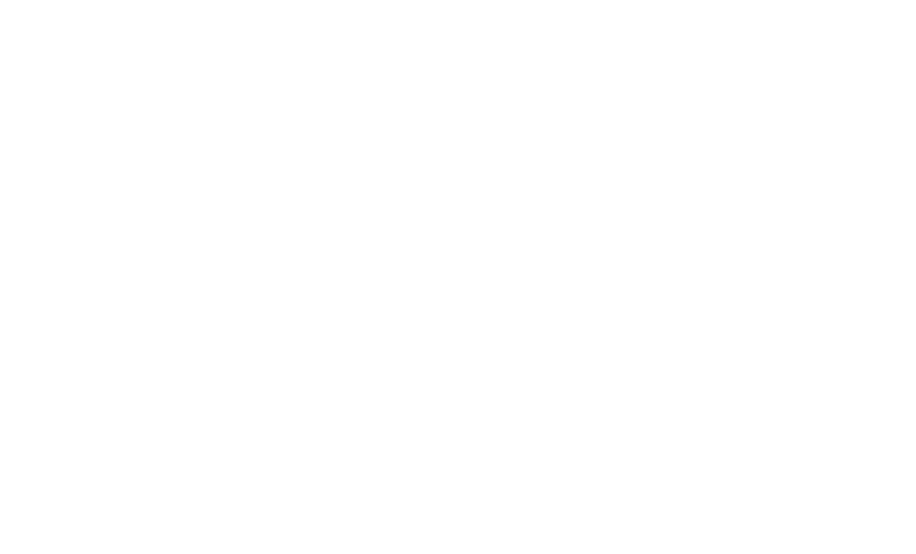
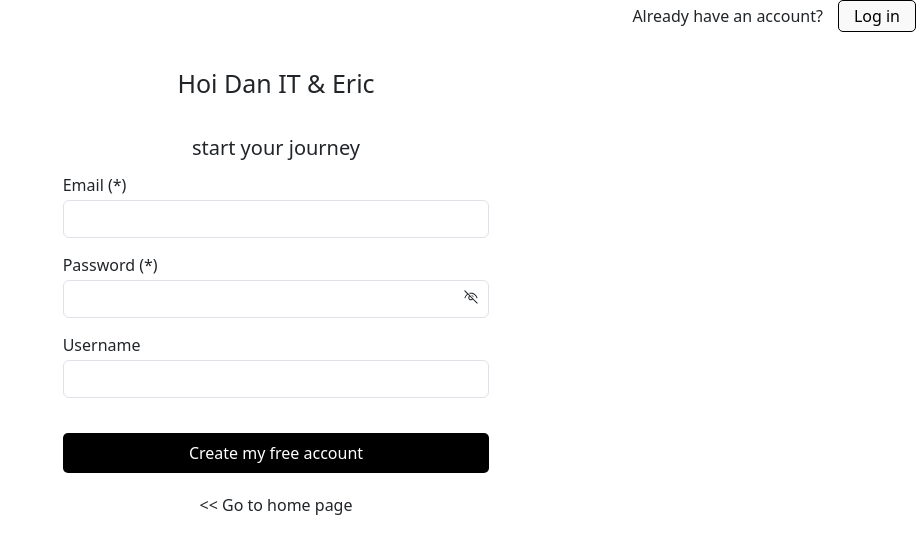
Before and after one commit to dqphuc/Hoc-react, a React (Create React App) app: page /register in a window 1280 px wide. Before the commit this address had no page. Shown: the top 554 px of the page, without its empty margins (364-1280 px from the left). Built offline with nearby package versions, Linux system fonts and the light colour scheme.

Commit message:
video 72

```diff
--- a/src/Layout.js
+++ b/src/Layout.js
@@ -8,6 +8,7 @@
 import Login from "./components/Auth/Login";
 import { ToastContainer } from "react-toastify";
 import "react-toastify/dist/ReactToastify.css";
+import Register from "./components/Auth/Register";
 
 const Layout = (props) => {
   return (
@@ -24,6 +25,7 @@
         </Route>
 
         <Route path="/login" element={<Login />} />
+        <Route path="/register" element={<Register />} />
       </Routes>
       <ToastContainer
         position="top-right"
--- a/src/components/Auth/Login.js
+++ b/src/components/Auth/Login.js
@@ -1,74 +1,89 @@
 import { useState } from "react";
 import { useNavigate } from "react-router-dom";
-import {postLogin} from "../../services/apiService"
+import { postLogin } from "../../services/apiService";
 import { toast } from "react-toastify";
-import "./Login.scss"
+import "./Login.scss";
 
 const Login = (props) => {
-    const [email, setEmail] = useState('');
-    const [password, setPassword] = useState('');
+  const [email, setEmail] = useState("");
+  const [password, setPassword] = useState("");
   const navigate = useNavigate();
+
+  const validateEmail = (email) => {
+    return String(email)
+      .toLowerCase()
+      .match(
+        /^(([^<>()[\]\\.,;:\s@"]+(\.[^<>()[\]\\.,;:\s@"]+)*)|(".+"))@((\[[0-9]{1,3}\.[0-9]{1,3}\.[0-9]{1,3}\.[0-9]{1,3}\])|(([a-zA-Z\-0-9]+\.)+[a-zA-Z]{2,}))$/
+      );
+  };
+
   const handleLogin = async () => {
-      let data = await postLogin (email, password);
-      if (data &&data.EC === 0){
+    const isValidEmail = validateEmail(email);
+    if (!isValidEmail) {
+      toast.error("Invalid emai");
+      return;
+    }
+
+    if (!password) {
+      toast.error("Invalid password");
+      return;
+    }
+
+    let data = await postLogin(email, password);
+    if (data && data.EC === 0) {
       toast.success(data.EM);
-        navigate('/')
+      navigate("/");
     }
-      if (data && +data.EC !==0){
+    if (data && +data.EC !== 0) {
       toast.error(data.EM);
     }
-    }
-    return(
+  };
+  return (
     <div className="login-container">
       <div className="header">
-            <span>
-                Don't have an account yet?
-            </span>
-            <button>Sign up</button>
+        <span>Don't have an account yet?</span>
+        <button onClick={() => navigate("/register")}>Sign up</button>
       </div>
-        <div className="title col-4 mx-auto">
-            Hoi Dan IT
-        </div>
-        <div className="welcome col-4 mx-auto">
-            Hello, who's this?
-        </div>
+      <div className="title col-4 mx-auto">Hoi Dan IT &amp; Eric</div>
+      <div className="welcome col-4 mx-auto">Hello, who's this?</div>
       <div className="content-form col-4 mx-auto">
         <div className="form-group">
           <lable>Email</lable>
           <input
-                type={'email'}
+            type={"email"}
             className="form-control"
             value={email}
-                onChange={(event)=> setEmail(event.target.value)}
+            onChange={(event) => setEmail(event.target.value)}
           />
         </div>
 
         <div className="form-group">
           <lable>Password</lable>
           <input
-                type={'password'}
+            type={"password"}
             className="form-control"
             value={password}
-                onChange={(event)=> setPassword(event.target.value)}
+            onChange={(event) => setPassword(event.target.value)}
           />
         </div>
-            <span className="forgot-password">
-                Forgot password
-            </span>
+        <span className="forgot-password">Forgot password</span>
         <div>
-                <button className="btn-submit"
-                onClick={()=> handleLogin()}
-                >Login to Hoi Dan IT</button>
+          <button className="btn-submit" onClick={() => handleLogin()}>
+            Login to Hoi Dan IT
+          </button>
         </div>
         <div className="text-center">
-                <span className="back" onClick={()=>{navigate('/')}} >
+          <span
+            className="back"
+            onClick={() => {
+              navigate("/");
+            }}
+          >
             &#60;&#60; Go to home page
           </span>
-
-            </div>
-
         </div>
       </div>
-    )
-}
+    </div>
+  );
+};
 export default Login;
--- /dev/null
+++ b/src/components/Auth/Register.js
@@ -0,0 +1,121 @@
+import { useState } from "react";
+import { useNavigate } from "react-router-dom";
+import {postRegister} from '../../services/apiService'
+import './Register.scss';
+import { toast } from "react-toastify";
+import {VscEye, VscEyeClosed} from "react-icons/vsc";
+
+
+
+const Register =(props) =>{
+    const [email, setEmail] = useState('');
+    const [password, setPassword] = useState('');
+    const [username, setUsername] = useState('');
+    const [isShowPassword, setIsShowPassword] = useState(false);
+
+    const navigate = useNavigate();
+
+
+    const validateEmail = (email) => {
+        return String(email)
+          .toLowerCase()
+          .match(
+            /^(([^<>()[\]\\.,;:\s@"]+(\.[^<>()[\]\\.,;:\s@"]+)*)|(".+"))@((\[[0-9]{1,3}\.[0-9]{1,3}\.[0-9]{1,3}\.[0-9]{1,3}\])|(([a-zA-Z\-0-9]+\.)+[a-zA-Z]{2,}))$/
+          );
+      };
+
+
+    const handleRegister = async () => {
+    const isValidEmail = validateEmail(email);
+    if (!isValidEmail) {
+      toast.error("Invalid emai");
+      return;
+    }
+
+    if (!password) {
+      toast.error("Invalid password");
+      return;
+    }
+
+    let data = await postRegister(email, password, username);
+    if (data && data.EC === 0) {
+      toast.success(data.EM);
+      navigate("/login");
+    }
+    if (data && +data.EC !== 0) {
+      toast.error(data.EM);
+    }
+
+}
+
+  return (
+    <div className="register-container">
+      <div className="header">
+        <span>Already have an account?</span>
+        <button onClick={() => navigate("/login")}>Log in</button>
+      </div>
+      <div className="title col-4 mx-auto">Hoi Dan IT &amp; Eric</div>
+      <div className="welcome col-4 mx-auto">start your journey</div>
+      <div className="content-form col-4 mx-auto">
+        <div className="form-group">
+          <lable>Email (*)</lable>
+          <input
+            type={"email"}
+            className="form-control"
+            value={email}
+            onChange={(event) => setEmail(event.target.value)}
+          />
+        </div>
+
+        <div className="pass-group">
+          <lable>Password (*)</lable>
+          <input
+            type={isShowPassword ? "text" : "password"}
+            className="form-control"
+            value={password}
+            onChange={(event) => setPassword(event.target.value)}
+          />
+            {isShowPassword ?
+                <span className="icons-eye"
+                onClick={()=> setIsShowPassword(false)}>
+                    <VscEye />
+                </span>
+            :
+            <span className="icons-eye"
+            onClick={()=> setIsShowPassword(true)}>
+                <VscEyeClosed />
+            </span>
+        }
+        </div>
+        <div className="form-group">
+            <label>Username</label>
+            <input
+            type = {'text'}
+            className = "form-control"
+            value={username}
+            onChange={(event)=>setUsername(event.target.value)}
+            />
+        </div>
+        <div>
+             <button className="btn-submit" onClick={() => handleRegister()}>
+           Create my free account
+          </button>
+        </div>
+
+
+
+        <div className="text-center">
+          <span
+            className="back"
+            onClick={() => {
+              navigate("/");
+            }}
+          >
+            &#60;&#60; Go to home page
+          </span>
+        </div>
+      </div>
+    </div>
+  );
+}
+export default Register;
--- /dev/null
+++ b/src/components/Auth/Register.scss
@@ -0,0 +1,60 @@
+.register-container{
+    .header{
+        height: 45px;
+        text-align: right;
+        padding: 5px, 100px, 0, 100px;
+
+        button{
+            padding: 3px 15px;
+            margin-left: 15px;
+            border-radius: 5px;
+            background: #f9f9f9;
+            border: 1px solid;
+
+            &:hover {
+                background-color: white;
+            }
+        }
+    }
+    .title {
+        font-size: 25px;
+        padding: 20px 0;
+        text-align: center;
+    }
+
+    .welcome {
+        font-size: 20px;
+        padding: 10px 0;
+        text-align: center;
+    }
+
+    .content-form {
+        input {
+            margin-bottom: 15px;
+            margin-top: 3px;
+        }
+        button{
+            width: 100%;
+            height: 40px;
+            border: none;
+            margin: 20px 0;
+            border-radius: 5px;
+            color: white;
+            background: black;
+        }
+
+        .back {
+            cursor: pointer;
+        }
+        .pass-group{
+            position: relative;
+            .icons-eye{
+                cursor: pointer;
+                position: absolute;
+                right: 10px;
+                bottom: 10px;
+            }
+        }
+
+    }
+}
--- a/src/components/Header/header.js
+++ b/src/components/Header/header.js
@@ -6,9 +6,15 @@
 
 const Header = () => {
   const navigate = useNavigate();
-  const handleLogin = ()=>{
-    navigate('/login');
-  }
+
+  const handleLogin = () => {
+    navigate("/login");
+  };
+
+  const handleRegister = () => {
+    navigate("/register");
+  };
+
   return (
     <Navbar bg="light" expand="lg">
       <Container>
@@ -33,8 +39,12 @@
             <Nav.Link href="/admins">Admin</Nav.Link> */}
           </Nav>
           <Nav>
-            <button className="btn-login" onClick={()=> handleLogin()}>Log in</button>
-            <button className="btn-signup">Sign up</button>
+            <button className="btn-login" onClick={() => handleLogin()}>
+              Log in
+            </button>
+            <button className="btn-signup" onClick={() => handleRegister()}>
+              Sign up
+            </button>
 
             {/* <NavDropdown title="Settings" id="basic-nav-dropdown">
               <NavDropdown.Item>Log in</NavDropdown.Item>
--- a/src/services/apiService.js
+++ b/src/services/apiService.js
@@ -10,10 +10,9 @@
   return axios.post("api/v1/participant", data);
 };
 
-const getAllUsers = ()=> {
+const getAllUsers = () => {
   return axios.get("api/v1/participant/all");
-}
-
+};
 
 const putUpdateUser = (id, username, role, image) => {
   const data = new FormData();
@@ -25,15 +24,27 @@
   return axios.put("api/v1/participant", data);
 };
 
-const deleteUser = (userId)=> {
-  return axios.delete("api/v1/participant", {data: {id: userId}});
-}
-const getUserWithPaginate = (page, limit)=> {
+const deleteUser = (userId) => {
+  return axios.delete("api/v1/participant", { data: { id: userId } });
+};
+const getUserWithPaginate = (page, limit) => {
   return axios.get(`api/v1/participant?page=${page}&limit=${limit}`);
-}
+};
 
-const postLogin = (userEmail, userPassWord ) => {
-  return axios.post(`/api/v1/login, {email: userEmail, password: userPassWord`)
-}
+const postLogin = (userEmail, userPassWord) => {
+  return axios.post(`/api/v1/login, {email: userEmail, password: userPassWord`);
+};
 
-export { postCreateNewUser, getAllUsers, putUpdateUser,  deleteUser, getUserWithPaginate, postLogin};
+const postRegister = (email, password, username) => {
+  return axios.post(`/api/v1/register`, { email, password, username });
+};
+
+export {
+  postCreateNewUser,
+  getAllUsers,
+  putUpdateUser,
+  deleteUser,
+  getUserWithPaginate,
+  postLogin,
+  postRegister,
+};
```
Also changed, not shown: 1 other file (tests, documents, lock files or other folders). Lines whose indentation alone changed are shown as unchanged.
